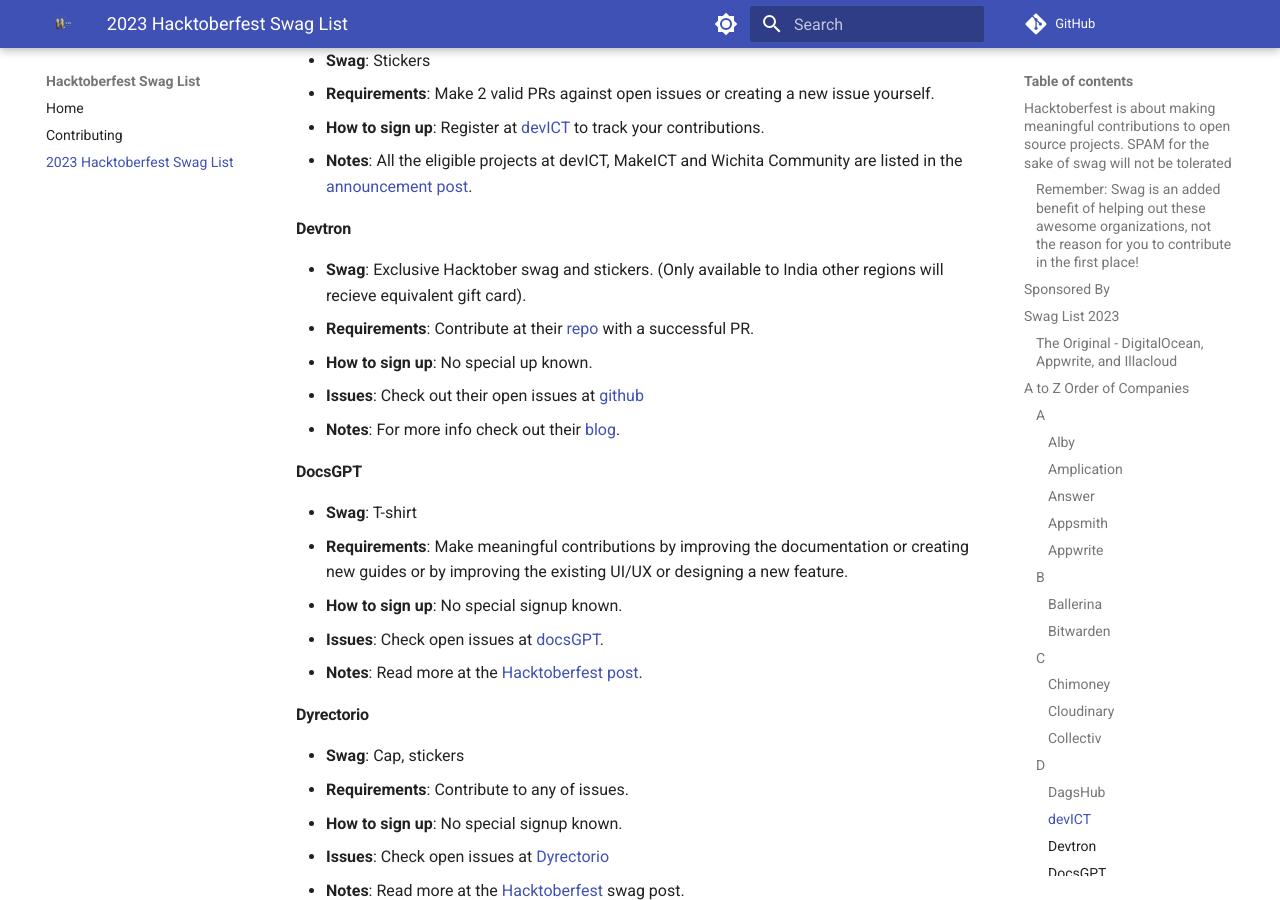
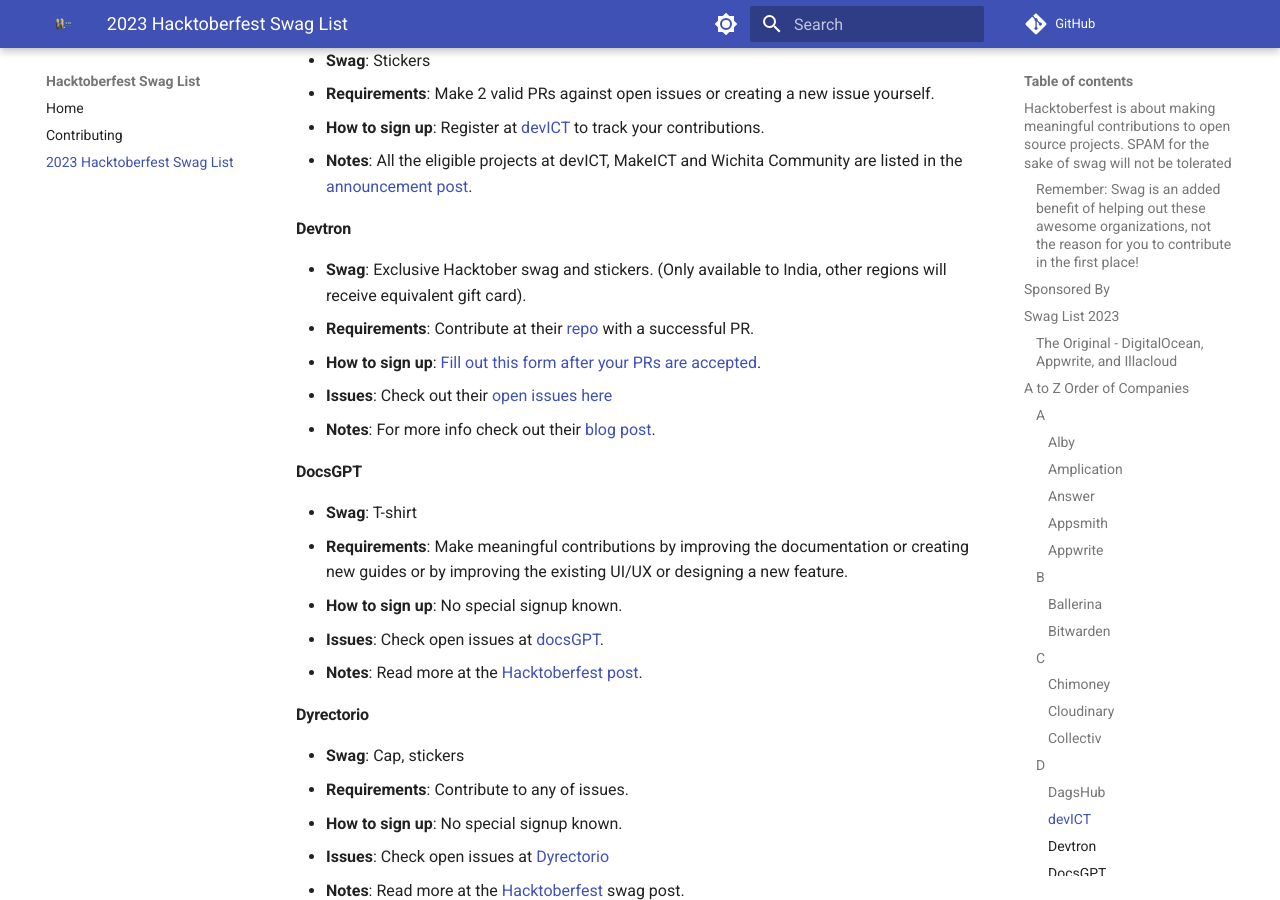
Before and after one commit to crweiner/hacktoberfest-swag-list, an MkDocs documentation site: the page built from docs/list.md, in a window 1280 px wide and 900 px high, scrolled down 4673 px. Built offline with MkDocs 1.6.1 and Material for MkDocs 9.7.7, drawn with Linux system fonts in a browser that asks for light colours; plug-ins that fetch from the network failed and are left out; comment, search, counter and statistics services are not loaded.

Commit message:
Update Devtron

```diff
--- a/docs/list.md
+++ b/docs/list.md
@@ -154,11 +154,11 @@
 
 #### **Devtron**
 
-- **Swag**: Exclusive Hacktober swag and stickers. (Only available to India other regions will recieve equivalent gift card).
+- **Swag**: Exclusive Hacktober swag and stickers. (Only available to India, other regions will receive equivalent gift card).
 - **Requirements**: Contribute at their [repo](https://github.com/devtron-labs/devtron) with a successful PR.
-- **How to sign up**: No special up known.
-- **Issues**: Check out their open issues at [github](https://github.com/devtron-labs/devtron/issues?q=is%3Aopen+is%3Aissue+label%3A%22good+first+issue%22&ref=devtron.ai)
-- **Notes**: For more info check out their [blog](https://devtron.ai/blog/dive-into-open-source-joy-with-devtron-in-hacktoberfest-2023/).
+- **How to sign up**: [Fill out this form after your PRs are accepted](https://docs.google.com/forms/d/e/1FAIpQLSeNRM4CmYZRc29XVv48LUYGRYZJhfapXrZi2u4cx2toNE2UjQ/viewform?ref=devtron.ai).
+- **Issues**: Check out their [open issues here](https://github.com/devtron-labs/devtron/issues?q=is%3Aopen+is%3Aissue+label%3A%22good+first+issue%22&ref=devtron.ai)
+- **Notes**: For more info check out their [blog post](https://devtron.ai/blog/dive-into-open-source-joy-with-devtron-in-hacktoberfest-2023/).
 
 #### **DocsGPT**
 
```
